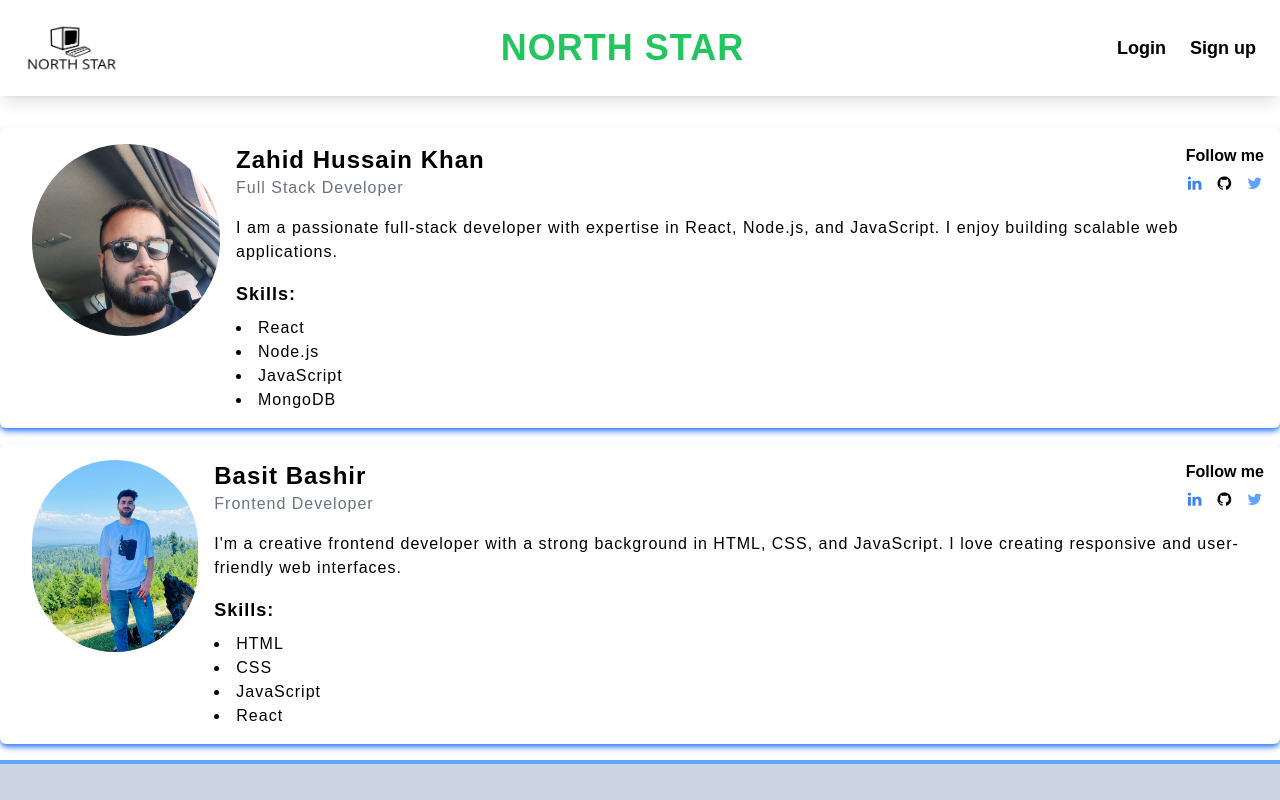
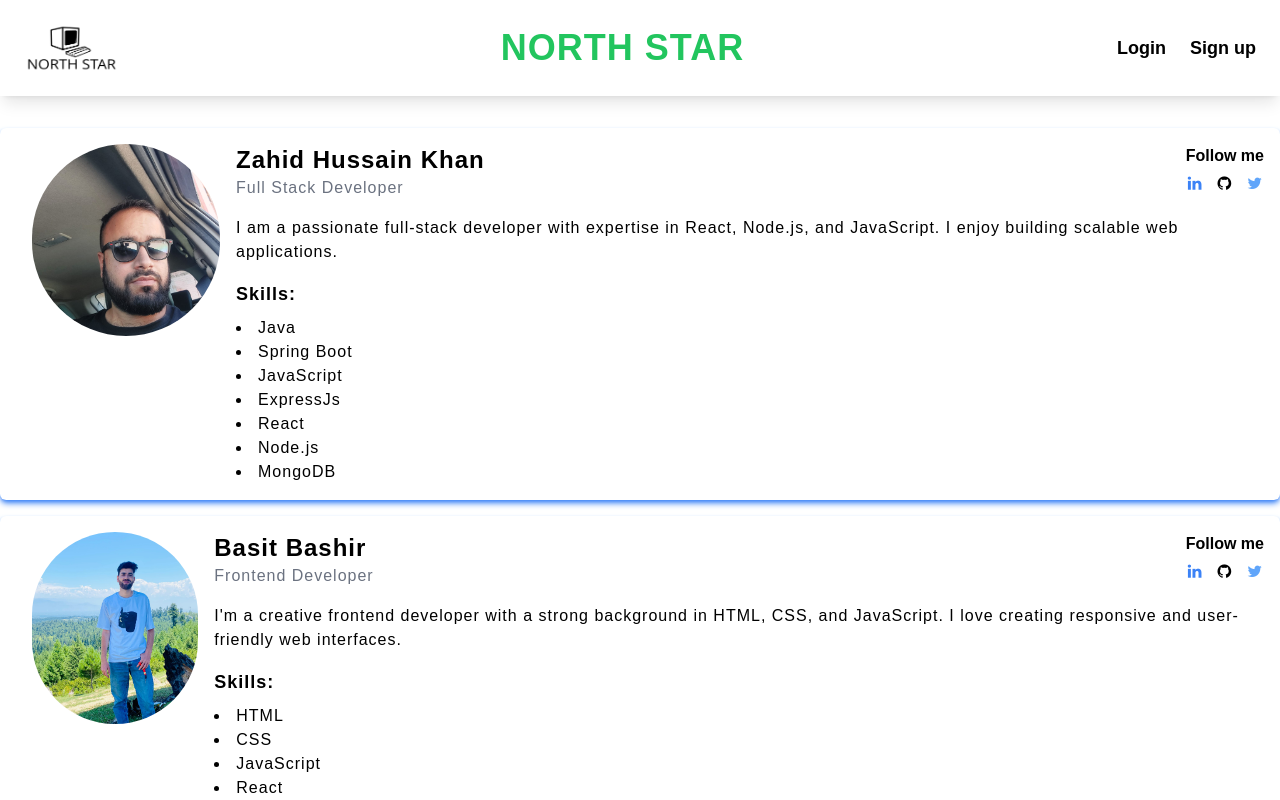
Before and after one commit to zahid-01/northStar-frontend, a React (Create React App) app: page /developer in a window 1280 px wide. Shown: the top 800 px of the page. Built offline with nearby package versions, Linux system fonts and the light colour scheme; no server answers.

Commit message:
AWS update

```diff
--- a/src/App.js
+++ b/src/App.js
@@ -17,7 +17,6 @@ import { URL } from "./Assets/environment/url";
 import { loginSliceActions } from "./Store/loginSlice";
 import MainLayout from "./UI/MainLayout";
 import UICallback from "./Pages/Payment/UICallback/UICallback";
-import FooterPart from "./components/Footer/FooterPart";
 import DeveloperProfiles from "./components/Footer/Developers";
 import ShoppingCart from "./components/Orders/OrderCard/ShoppingCart";
 
@@ -114,7 +113,6 @@ function App() {
         }
       >
         <RouterProvider router={router} />
-        <FooterPart />
       </Suspense>
     </>
   );
--- a/src/Assets/environment/url.js
+++ b/src/Assets/environment/url.js
@@ -1,3 +1,4 @@
-// export const URL = "http://localhost:5000/";
-export const URL = "https://north-star-zd0a.onrender.com/";
+export const URL = "http://localhost:5000/";
+// export const URL = "https://north-star-zd0a.onrender.com/";
 // export const URL = "https://zany-gray-basket-clam-sari.cyclic.app/";
+export const AWS_URL = "http://nsjk.ap-south-1.elasticbeanstalk.com/";
--- a/src/UI/MainLayout.js
+++ b/src/UI/MainLayout.js
@@ -1,13 +1,13 @@
 import { Outlet } from "react-router-dom";
 import Navbar from "../components/Header/Navbar";
-// import FooterPart from "../components/Footer/FooterPart";
+import FooterPart from "../components/Footer/FooterPart";
 
 const MainLayout = () => {
   return (
     <>
       <Navbar />
       <Outlet />
-      {/* <FooterPart /> */}
+      <FooterPart />
     </>
   );
 };
--- a/src/components/Footer/Developers.js
+++ b/src/components/Footer/Developers.js
@@ -11,7 +11,15 @@ const DeveloperProfiles = () => {
       name: "Zahid Hussain Khan",
       position: "Full Stack Developer",
       image: img,
-      skills: ["React", "Node.js", "JavaScript", "MongoDB"],
+      skills: [
+        "Java",
+        "Spring Boot",
+        "JavaScript",
+        "ExpressJs",
+        "React",
+        "Node.js",
+        "MongoDB",
+      ],
       bio: "I am a passionate full-stack developer with expertise in React, Node.js, and JavaScript. I enjoy building scalable web applications.",
       socialLinks: {
         linkedin: "https://www.linkedin.com/in/zahidhkhan/",
--- a/src/components/Footer/FooterPart.js
+++ b/src/components/Footer/FooterPart.js
@@ -1,3 +1,4 @@
+import { NavLink } from "react-router-dom";
 import logo from "../../Assets/Imgs/796994.png";
 import { FontAwesomeIcon } from "@fortawesome/react-fontawesome";
 import {
@@ -65,10 +66,10 @@ const FooterPart = () => {
         <p className="text-md lg:text-xl mb-2">
           &copy; Copyright All rights reserved NorthStar
         </p>
-        <a href="developer" className="text-sm lg:text-xl">
+        <NavLink to={"developer"} key={1} className="text-sm lg:text-xl">
           Developers Link
           <FontAwesomeIcon icon={faHeart} className="ml-1" />
-        </a>
+        </NavLink>
       </div>
     </>
   );
--- a/src/components/MainPage/LandingPage.js
+++ b/src/components/MainPage/LandingPage.js
@@ -5,7 +5,7 @@ import { SliderData } from "../Header/SliderData";
 import Filter from "./Filter";
 import axios from "axios";
 import Testimonial from "./Testimonial";
-import { URL } from "../../Assets/environment/url";
+import { AWS_URL } from "../../Assets/environment/url";
 import ProductCard from "../ProductCard/ProductCard";
 import ContactForm from "./Contact";
 import MotionComponent from "../Header/Animation";
@@ -46,7 +46,7 @@ export default LandingPage;
 const loadProducts = async () => {
   const products = await axios({
     method: "GET",
-    url: `${URL}products`,
+    url: `${AWS_URL}products`,
   }).catch((e) => {
     throw new Error();
   });
--- a/src/components/Products/Products.js
+++ b/src/components/Products/Products.js
@@ -4,7 +4,7 @@ import axios from "axios";
 import { faArrowRight, faArrowLeft } from "@fortawesome/free-solid-svg-icons";
 import { FontAwesomeIcon } from "@fortawesome/react-fontawesome";
 import MotionComponent from "../Header/Animation";
-import { URL } from "../../Assets/environment/url";
+import { AWS_URL } from "../../Assets/environment/url";
 import { useLoaderData } from "react-router-dom";
 
 const Product = (props) => {
@@ -85,7 +85,7 @@ export const fetchProductDescription = async ({ params }) => {
 
   await axios({
     method: "GET",
-    url: `${URL}products/${params.id}`,
+    url: `${AWS_URL}products/${params.id}`,
   })
     .then((res) => (product = res))
     .catch((e) => {
```
